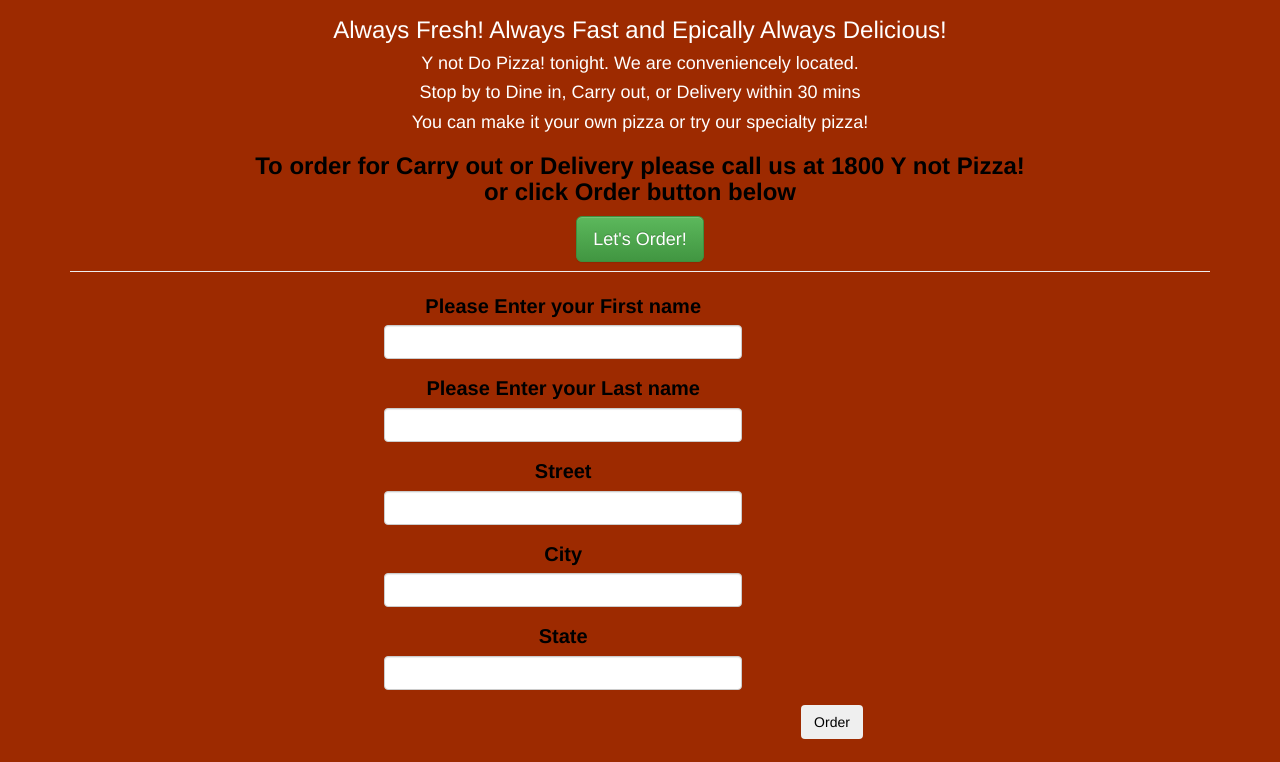
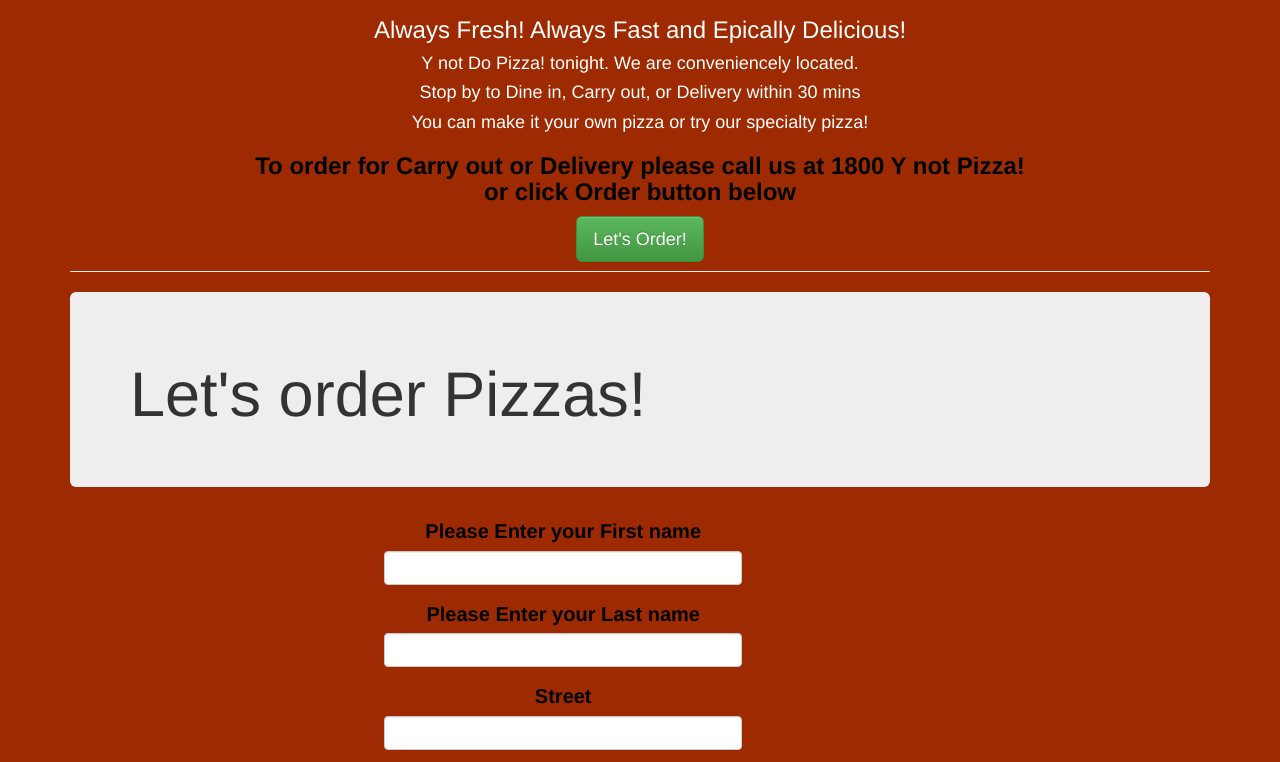
Before and after one commit to TalayRuk/Y-not-Pizza, a plain HTML site: page index.html in a window 1280 px wide. Shown: the part 895-1657 px from the top of the page. Before the commit the page ends 1634 px from the top, so only its background shows below. Drawn offline with nearby package versions, Linux system fonts and the light colour scheme.

Commit message:
updated name

```diff
--- a/index.html
+++ b/index.html
@@ -80,7 +80,7 @@
 
     <div class="page-header">
       <h1 class="change-color">Y not PIZZA!</h1>
-      <h3>Always Fresh! Always Fast and Epically Always Delicious!</h3>
+      <h3>Always Fresh! Always Fast and Epically Delicious!</h3>
       <h4>Y not Do Pizza! tonight. We are conveniencely located.</h4>
       <h4>Stop by to Dine in, Carry out, or Delivery within 30 mins</h4>
       <h4>You can make it your own pizza or try our specialty pizza!</h4>
@@ -90,6 +90,14 @@
     </div>
   </div>
 
+  <div class="container pg2">
+    <div class="jumbotron">
+      <h1>Let's order Pizzas!</h1>
+
+
+    </div>
+
+  </div>
   <div class="customer">
     <form id="new-customer">
       <div class="form-group">
```
Also changed, not shown: img/pizza-banner.jpg (added).
